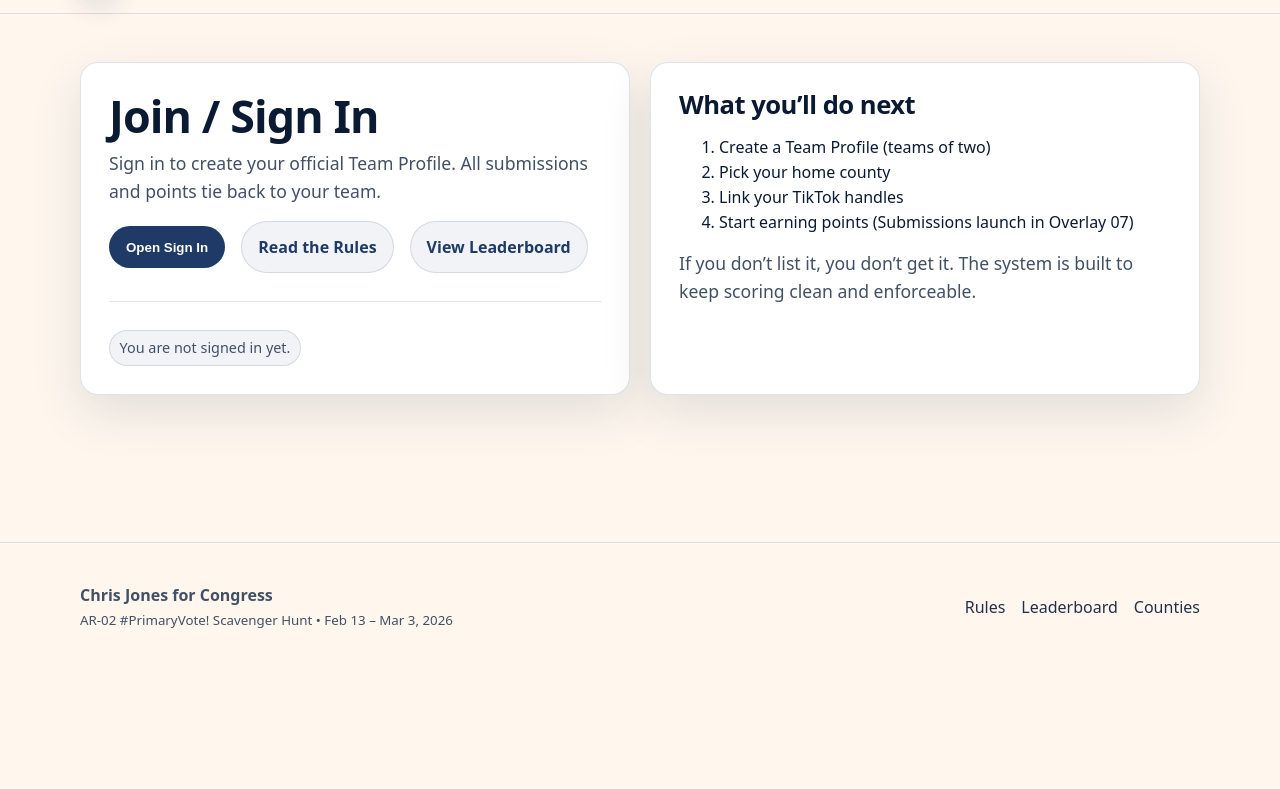
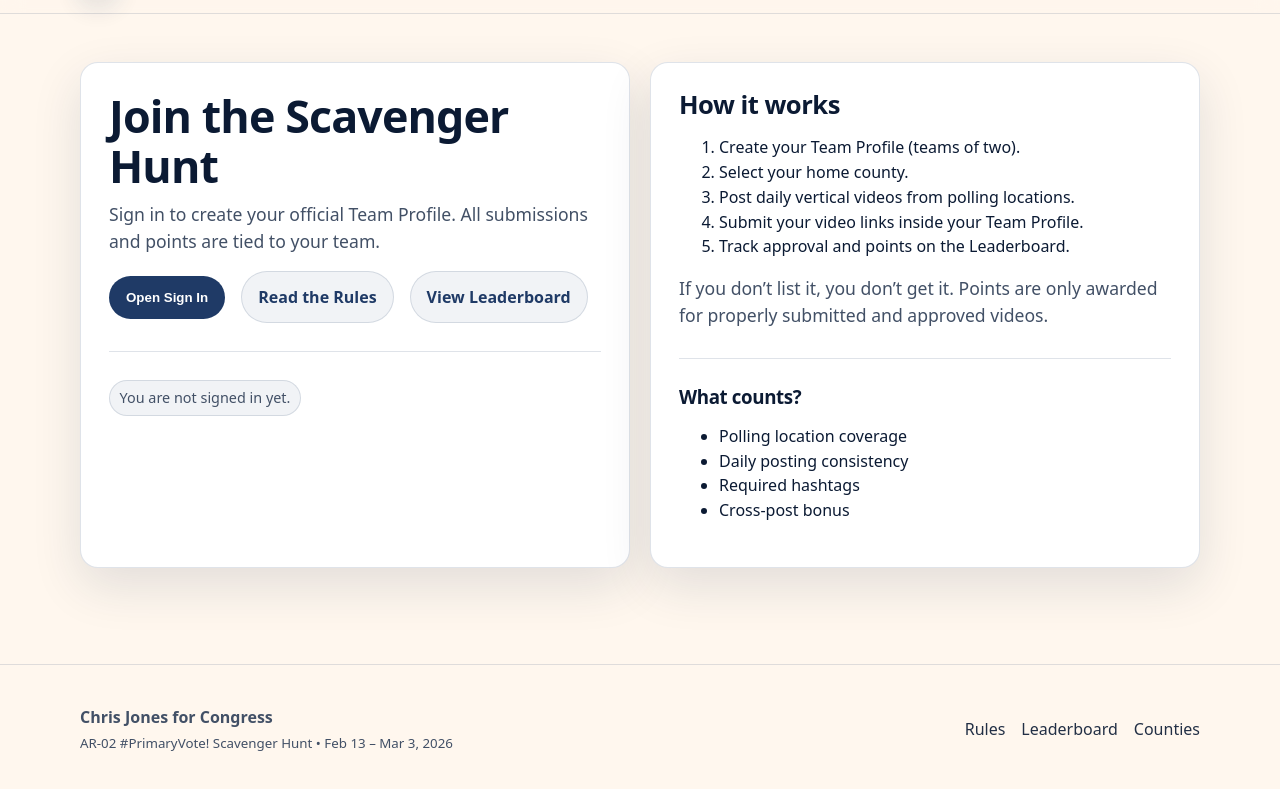
Before and after one commit to Grappe501/cd2primary, a website: page dist/app/index.html in a window 1280 px wide. Shown: the part 59-848 px from the top of the page. Before the commit the page ends 800 px from the top, so only its background shows below. Drawn offline with Linux system fonts and the light colour scheme.

Commit message:
Overlay 23: Onboarding clarity + remove stale overlay reference

```diff
--- a/dist/app/index.html
+++ b/dist/app/index.html
@@ -3,10 +3,9 @@
   <head>
     <meta charset="utf-8" />
     <meta name="viewport" content="width=device-width, initial-scale=1" />
-  <meta name="description" content="Join the AR-02 #PrimaryVote! Scavenger Hunt, create your team profile, and submit video links for scoring." />
-  <meta name="theme-color" content="#0b1220" />
-  <link rel="icon" href="/assets/favicon.svg" type="image/svg+xml" />
-
+    <meta name="description" content="Join the AR-02 #PrimaryVote! Scavenger Hunt, create your team profile, and submit video links for official scoring." />
+    <meta name="theme-color" content="#0b1220" />
+    <link rel="icon" href="/assets/favicon.svg" type="image/svg+xml" />
     <link rel="stylesheet" href="/assets/css/site.css" />
     <title>Join / Sign In • AR-02 #PrimaryVote! Scavenger Hunt</title>
     <script src="https://identity.netlify.com/v1/netlify-identity-widget.js"></script>
@@ -32,21 +31,27 @@
     <main class="container">
       <section class="section">
         <div class="grid cols-2">
+
+          <!-- Left: Auth + Primary Action -->
           <div class="card">
-            <h1>Join / Sign In</h1>
+            <h1>Join the Scavenger Hunt</h1>
             <p class="lede">
-              Sign in to create your official Team Profile. All submissions and points tie back to your team.
+              Sign in to create your official Team Profile. All submissions and points are tied to your team.
             </p>
+
             <div class="row">
               <button class="btn primary" id="btnOpen">Open Sign In</button>
               <a class="btn" href="/rules/">Read the Rules</a>
               <a class="btn" href="/leaderboard/">View Leaderboard</a>
             </div>
+
             <hr class="hr" />
+
             <div id="status" class="badge" aria-live="polite">Checking login status…</div>
+
             <div id="authedActions" hidden>
-              <p>
-                You’re signed in. Head to your profile to create or edit your Team.
+              <p class="lede">
+                You’re signed in. Continue to your Team Profile to create or edit your team and submit videos.
               </p>
               <div class="row">
                 <a class="btn primary" href="/app/profile/">Go to Team Profile</a>
@@ -55,18 +60,33 @@
             </div>
           </div>
 
+          <!-- Right: Clear Process -->
           <aside class="card">
-            <h2>What you’ll do next</h2>
+            <h2>How it works</h2>
             <ol>
-              <li>Create a Team Profile (teams of two)</li>
-              <li>Pick your home county</li>
-              <li>Link your TikTok handles</li>
-              <li>Start earning points (Submissions launch in Overlay 07)</li>
+              <li>Create your Team Profile (teams of two).</li>
+              <li>Select your home county.</li>
+              <li>Post daily vertical videos from polling locations.</li>
+              <li>Submit your video links inside your Team Profile.</li>
+              <li>Track approval and points on the Leaderboard.</li>
             </ol>
+
             <p class="lede">
-              If you don’t list it, you don’t get it. The system is built to keep scoring clean and enforceable.
+              If you don’t list it, you don’t get it.
+              Points are only awarded for properly submitted and approved videos.
             </p>
+
+            <hr class="hr" />
+
+            <h3>What counts?</h3>
+            <ul>
+              <li>Polling location coverage</li>
+              <li>Daily posting consistency</li>
+              <li>Required hashtags</li>
+              <li>Cross-post bonus</li>
+            </ul>
           </aside>
+
         </div>
       </section>
     </main>
```
